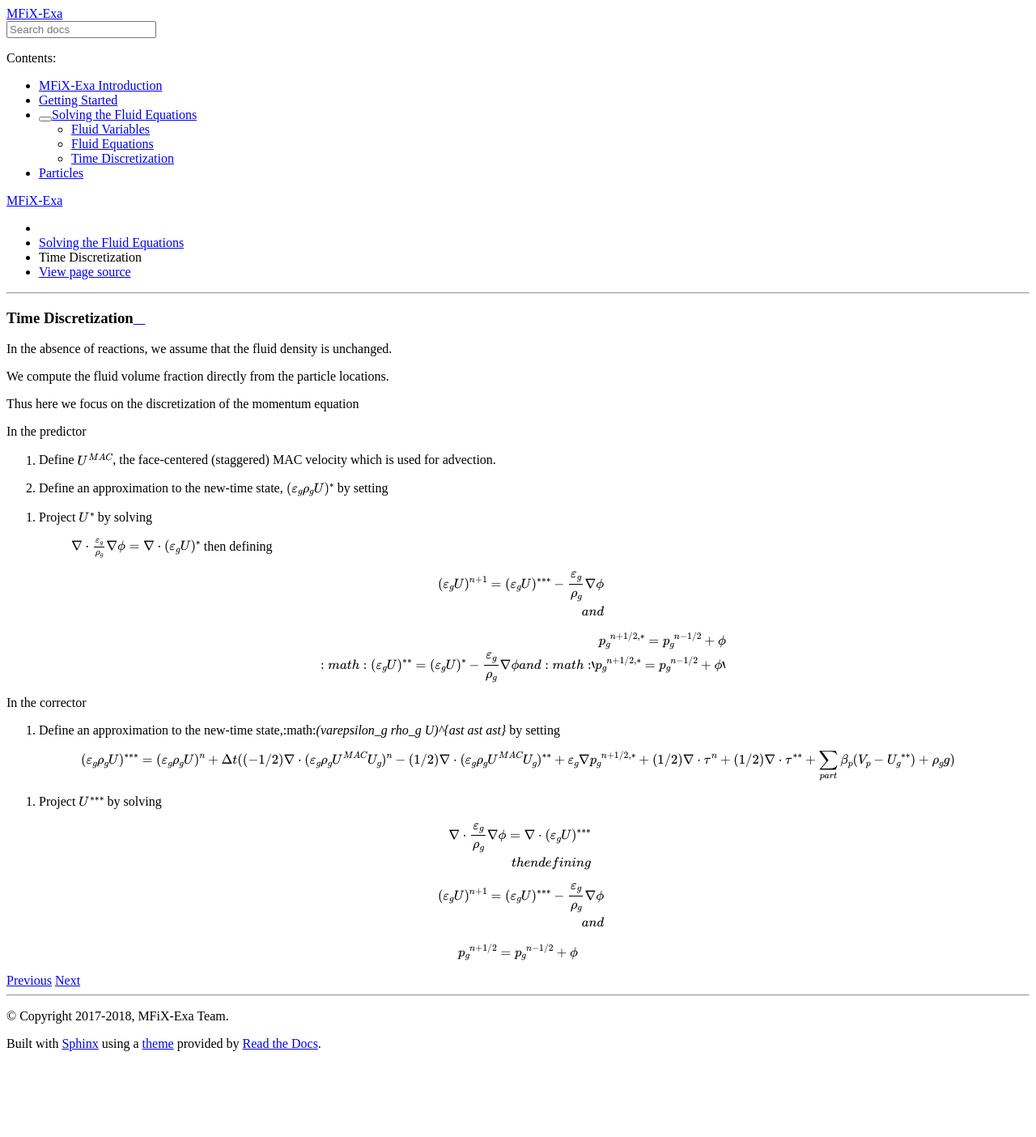
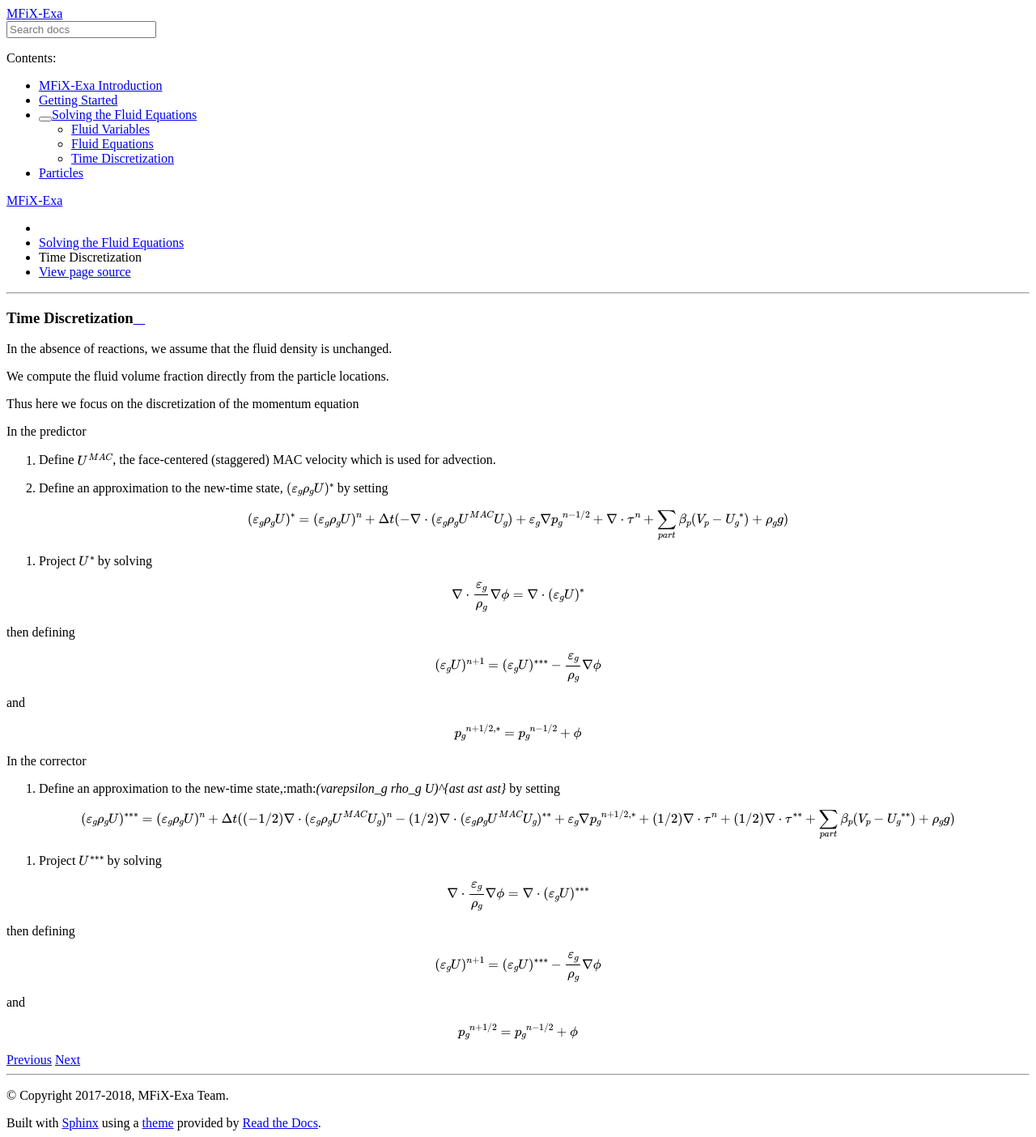
Before and after one commit to mwm126/MFIX-Exa, a Sphinx documentation site: the page built from docs/source/FluidTimeDiscretization.rst, in a window 1280 px wide. Shown: the whole page at 81% size. Built offline with Sphinx 7.4.7 and the Read the Docs theme 2.0.0, drawn with Linux system fonts in a browser that asks for light colours; before the commit the page ends 1306 px from its top, so only the background shows below that.

Commit message:
formatting

```diff
--- a/docs/source/FluidTimeDiscretization.rst
+++ b/docs/source/FluidTimeDiscretization.rst
@@ -14,23 +14,22 @@ In the predictor
 
 #. Define an approximation to the new-time state, :math:`(\varepsilon_g \rho_g U)^{\ast}` by setting
 
-.. math::(\varepsilon_g \rho_g U)^{\ast} = (\varepsilon_g \rho_g U)^n +
-          \Delta t ( -\nabla \cdot (\varepsilon_g \rho_g U^{MAC} U_g) + \varepsilon_g \nabla {p_g}^{n-1/2} +
-          \nabla \cdot \tau^n + \sum_{part} \beta_p (V_p - {U_g}^{\ast}) + \rho_g g )
+.. math:: (\varepsilon_g \rho_g U)^{\ast} = (\varepsilon_g \rho_g U)^n +
+           \Delta t ( -\nabla \cdot (\varepsilon_g \rho_g U^{MAC} U_g) + \varepsilon_g \nabla {p_g}^{n-1/2} +
+           \nabla \cdot \tau^n + \sum_{part} \beta_p (V_p - {U_g}^{\ast}) + \rho_g g )
 
 #. Project :math:`U^{\ast}` by solving
-    :math:`\nabla \cdot \frac{\varepsilon_g}{\rho_g} \nabla \phi = \nabla \cdot (\varepsilon_g  U)^{\ast}`
-    then defining
+
+.. math:: \nabla \cdot \frac{\varepsilon_g}{\rho_g} \nabla \phi = \nabla \cdot (\varepsilon_g  U)^{\ast}
+
+then defining
 
 .. math:: (\varepsilon_g  U)^{n+1} = (\varepsilon_g  U)^{***} - \frac{\varepsilon_g}{\rho_g} \nabla \phi
 
-    and
+and
 
 .. math:: {p_g}^{n+1/2, \ast} = {p_g}^{n-1/2} + \phi
 
-         :math:(\varepsilon_g  U)^{\ast \ast} = (\varepsilon_g  U)^{\ast} - \frac{\varepsilon_g}{\rho_g} \nabla \phi
-    and
-         :math:`{p_g}^{n+1/2,\ast} = {p_g}^{n-1/2} + \phi`
 
 In the corrector
 
@@ -41,14 +40,14 @@ In the corrector
           + \varepsilon_g \nabla {p_g}^{n+1/2,\ast} + (1/2) \nabla \cdot \tau^n + (1/2) \nabla \cdot \tau^{\ast \ast} +
             \sum_{part} \beta_p (V_p - {U_g}^{\ast \ast}) + \rho_g g )
 
-#. Project :math:`U^{***}` by solving
+#. Project :math:`U^{\ast \ast \ast}` by solving
 
-.. math:: \nabla \cdot \frac{\varepsilon_g}{\rho_g} \nabla \phi = \nabla \cdot (\varepsilon_g  U)^{***}
+.. math:: \nabla \cdot \frac{\varepsilon_g}{\rho_g} \nabla \phi = \nabla \cdot (\varepsilon_g  U)^{\ast \ast \ast}
 
-    then defining
+then defining
 
-.. math:: (\varepsilon_g  U)^{n+1} = (\varepsilon_g  U)^{***} - \frac{\varepsilon_g}{\rho_g} \nabla \phi
+.. math:: (\varepsilon_g  U)^{n+1} = (\varepsilon_g  U)^{\ast \ast \ast} - \frac{\varepsilon_g}{\rho_g} \nabla \phi
 
-    and
+and
 
 .. math:: {p_g}^{n+1/2} = {p_g}^{n-1/2} + \phi
```
